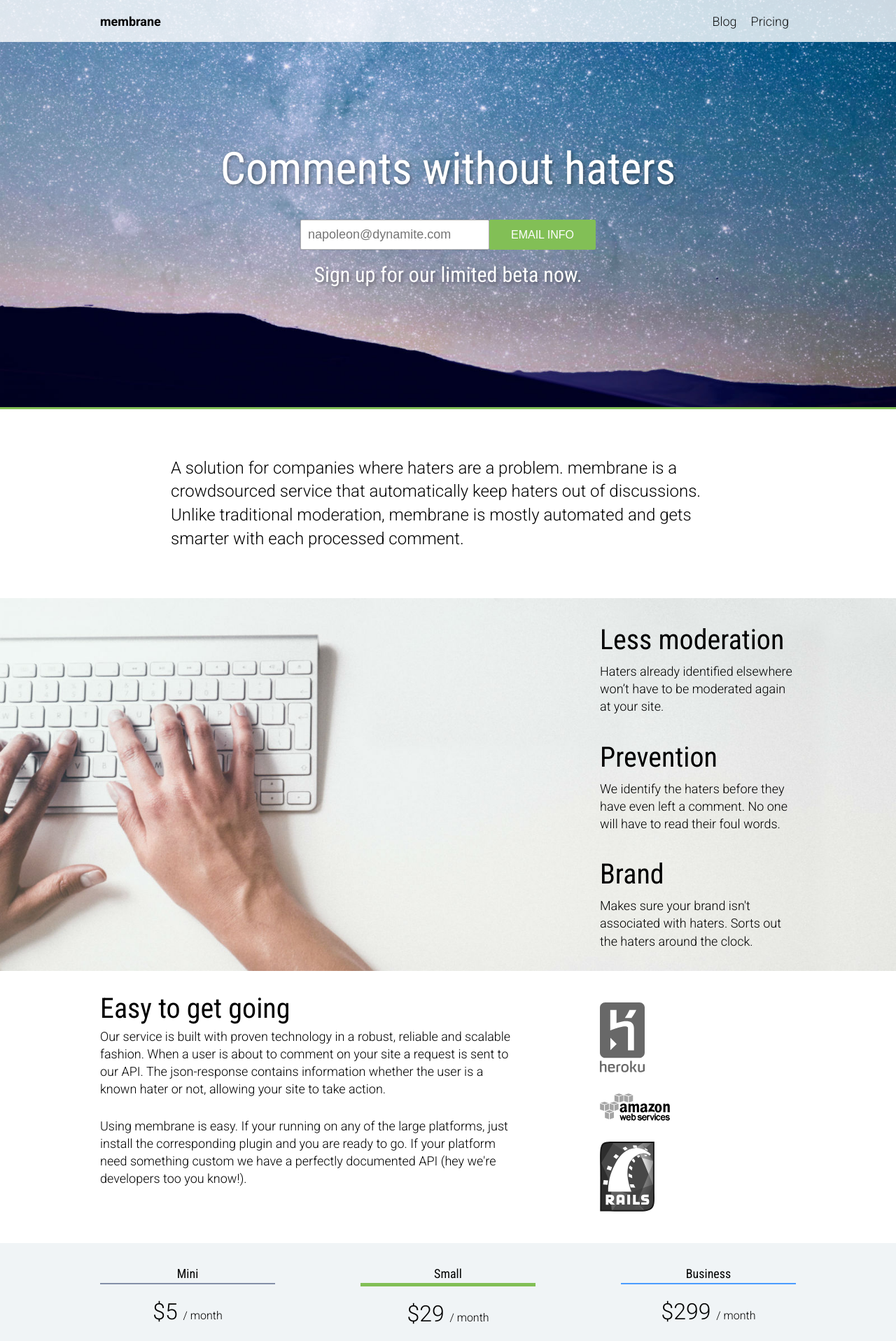
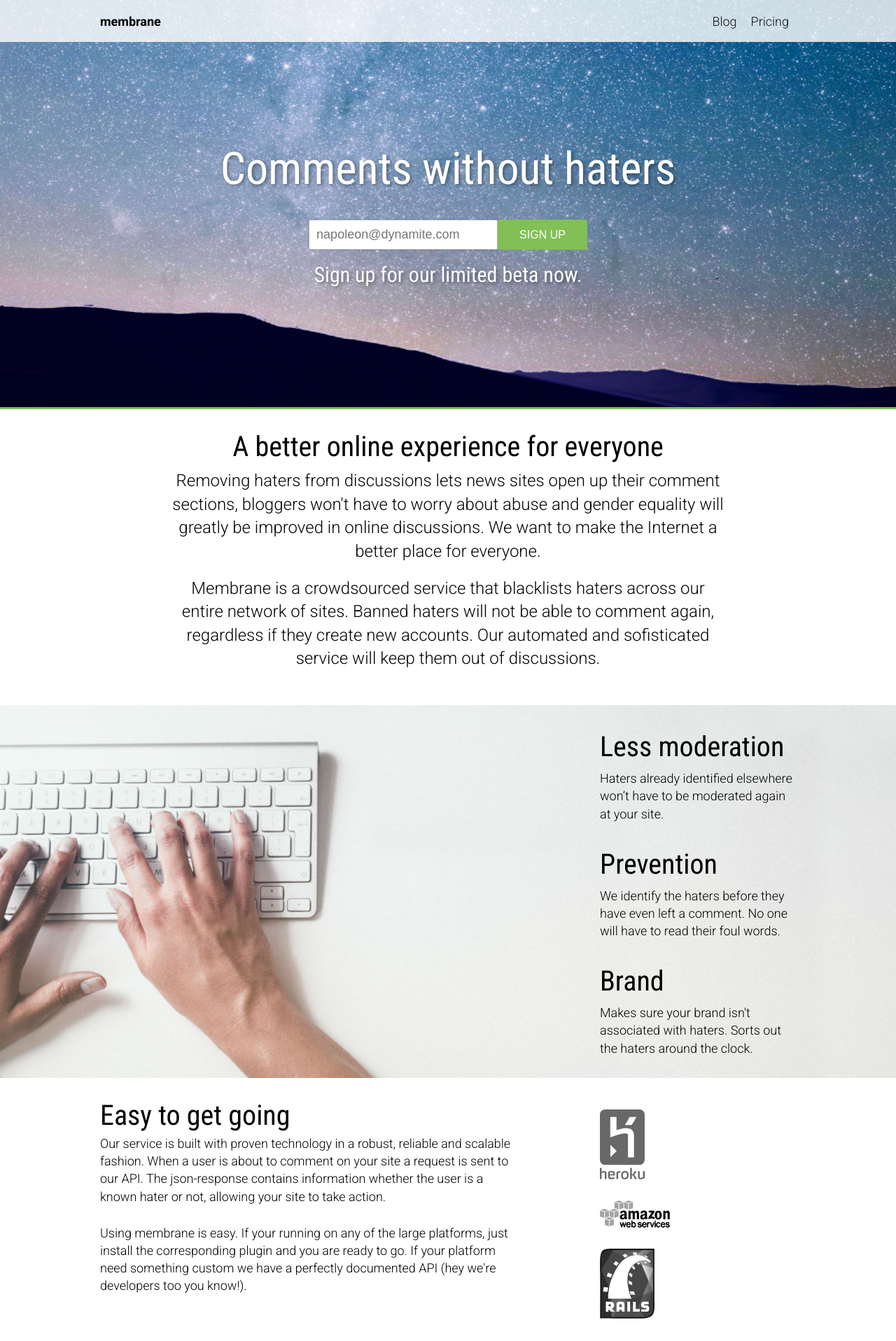
Before and after one commit to getmembrane/getmembrane.github.io, a Jekyll site: the page built from index.html, in a window 1280 px wide. Shown: the top 1917 px of the page at 70% size. Built offline with Jekyll 4.4.1, drawn with Linux system fonts in a browser that asks for light colours.

Commit message:
Better initial description

```diff
--- a/_includes/head.html
+++ b/_includes/head.html
@@ -8,7 +8,7 @@
     <!-- End Google Tag Manager -->
   <meta charset="utf-8">
   <meta http-equiv="X-UA-Compatible" content="IE=edge">
-  <meta content="width=device-width, intial-scale=1, maximum-scale=1, user-scalable=0" name="viewport"/>
+  <meta content="width=device-width, initial-scale=1, maximum-scale=1, user-scalable=0" name="viewport"/>
 
   <title>{{ site.title }}{% if page.title %} - {{ page.title }}{% endif %}</title>
   <meta name="description" content="{% if page.excerpt %}{{ page.excerpt | strip_html | strip_newlines | truncate: 160 }}{% else %}{{ site.description }}{% endif %}">
--- a/assets/stylesheets/main.scss
+++ b/assets/stylesheets/main.scss
@@ -186,13 +186,19 @@
     @include flexbox();
     @include align-items(center);
     @include justify-content(center);
+    @include flex-direction(column);
     min-height: 30vh;
     padding: 30px 0;
 }
+.description_headline {
+    @extend .headlineLarge;
+    margin-bottom: 0.2em;
+}
 .description_text {
 	font-size: $fontSize-x6;
-    margin-bottom: 0;
+    margin-bottom: 0.8em;
 	max-width: 33em;
+    text-align: center;
 }
 
 //USP
--- a/index.html
+++ b/index.html
@@ -6,14 +6,16 @@ layout: default
     <h1 class="hero_headline">Comments without&nbsp;haters</h1>
     <form class="form" method="POST" action="http://formspree.io/dave@getmembrane.com">
         <input type="email" class="form_input" placeholder="napoleon@dynamite.com" name="_replyto">
-        <input type="submit" class="form_submit" value="Email info">
+        <input type="submit" class="form_submit" value="Sign up">
     </form>
     <h2 class="hero_subheading">Sign up for our limited beta now.</h2>
   </div>
 </div>
 <div class="section section--description">
     <div class="inner description">
-        <p class="description_text">A solution for companies where haters are a problem. membrane is a crowdsourced service that automatically keep haters out of discussions. Unlike traditional moderation, membrane is mostly automated and gets smarter with each processed comment.</p>
+        <h2 class="description_headline">A better online experience for everyone</h2>
+        <p class="description_text">Removing haters from discussions lets news sites open up their comment sections, bloggers won't have to worry about abuse and gender equality will greatly be improved in online discussions. We want to make the Internet a better place for&nbsp;everyone.</p>
+        <p class="description_text">Membrane is a crowdsourced service that blacklists haters across our entire network of sites. Banned haters will not be able to comment again, regardless if they create new accounts. Our automated and sofisticated service will keep them out of discussions.</p>
     </div>
 </div>
 <div class="section section--usps">
```
